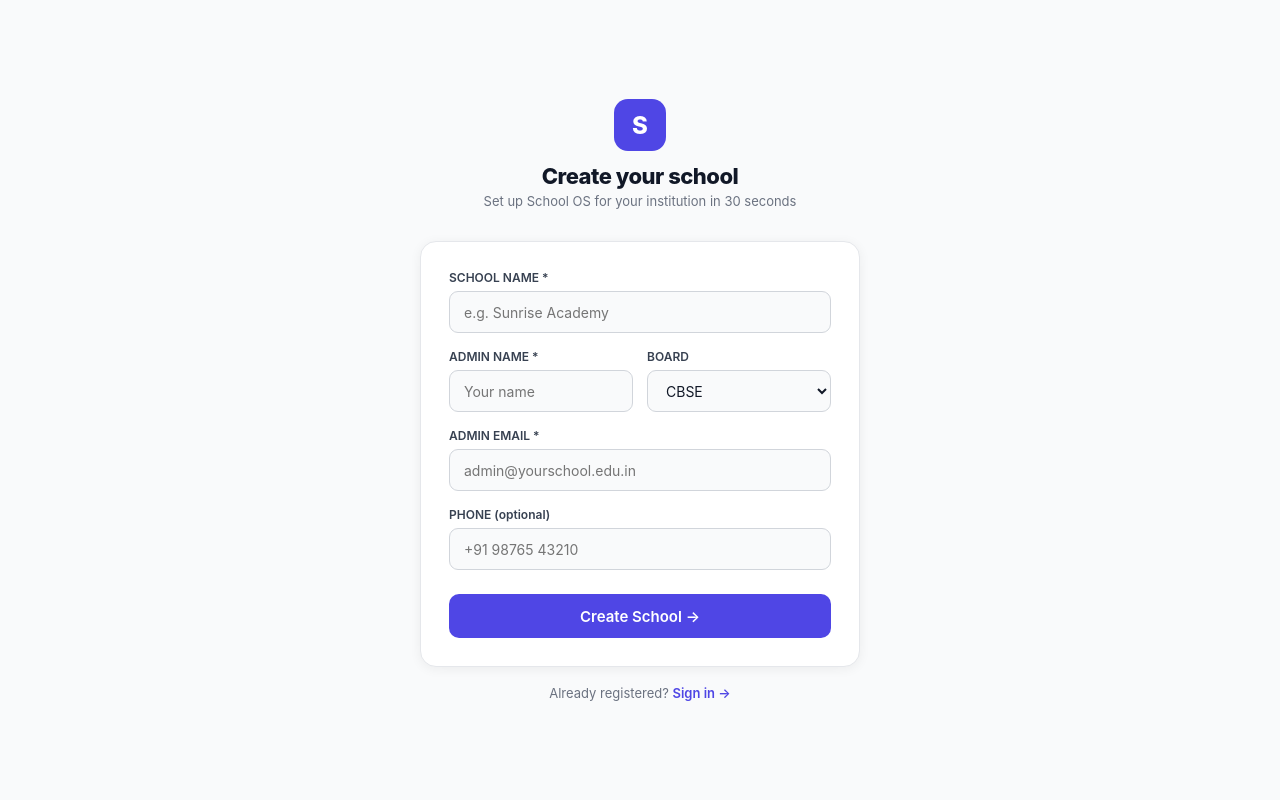
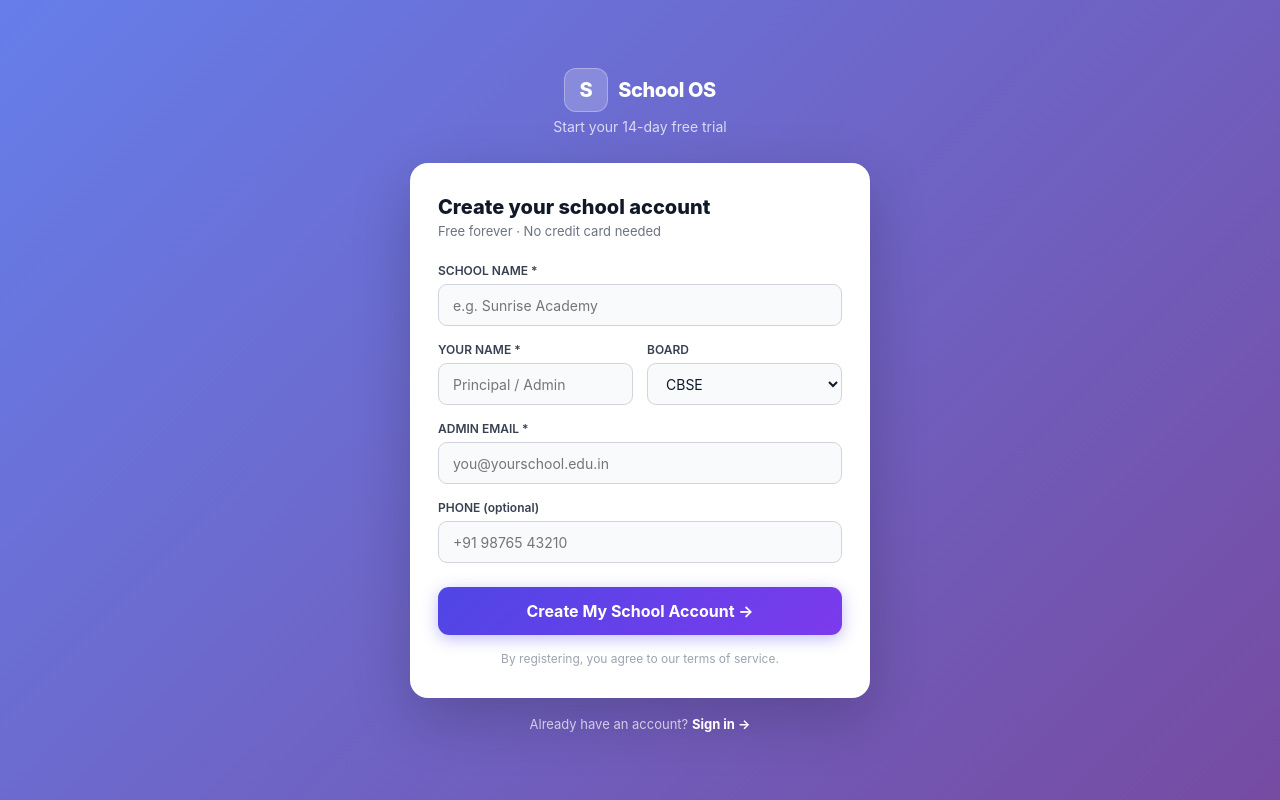
Before and after one commit to PranixQuick/School-OS, a Next.js app: page /register in a window 1280 px wide. Built offline with nearby package versions, Linux system fonts and the light colour scheme.

Commit message:
Update page.tsx

```diff
--- a/app/register/page.tsx
+++ b/app/register/page.tsx
@@ -5,33 +5,54 @@ import { useRouter } from 'next/navigation';
 
 export default function RegisterPage() {
   const router = useRouter();
+  const [step, setStep] = useState<'form' | 'creating' | 'done'>('form');
   const [form, setForm] = useState({
     school_name: '', admin_email: '', admin_name: '',
     contact_phone: '', board: 'CBSE',
   });
-  const [loading, setLoading] = useState(false);
   const [error, setError] = useState('');
-  const [success, setSuccess] = useState<{ school: string; password: string } | null>(null);
+  const [schoolName, setSchoolName] = useState('');
 
   function set(k: keyof typeof form, v: string) { setForm(p => ({ ...p, [k]: v })); }
 
   async function handleRegister(e: FormEvent) {
     e.preventDefault();
-    setLoading(true); setError('');
+    setStep('creating'); setError('');
 
     try {
-      const res = await fetch('/api/schools/create', {
+      // Step 1: Create school
+      const createRes = await fetch('/api/schools/create', {
         method: 'POST',
         headers: { 'Content-Type': 'application/json' },
         body: JSON.stringify(form),
       });
-      const data = await res.json() as { error?: string; school?: { name: string }; login?: { password: string } };
+      const createData = await createRes.json() as { error?: string; school?: { name: string } };
 
-      if (!res.ok) { setError(data.error ?? 'Registration failed'); return; }
+      if (!createRes.ok) {
+        setError(createData.error ?? 'Registration failed');
+        setStep('form');
+        return;
+      }
 
-      setSuccess({ school: data.school?.name ?? form.school_name, password: data.login?.password ?? 'admin@123' });
-    } catch { setError('Network error. Please try again.');
-    } finally { setLoading(false); }
+      setSchoolName(createData.school?.name ?? form.school_name);
+
+      // Step 2: Auto-login
+      const loginRes = await fetch('/api/auth/login', {
+        method: 'POST',
+        headers: { 'Content-Type': 'application/json' },
+        body: JSON.stringify({ email: form.admin_email, password: 'admin@123' }),
+      });
+
+      if (loginRes.ok) {
+        setStep('done');
+        setTimeout(() => router.push('/dashboard'), 1800);
+      } else {
+        setStep('done'); // still show success, manual login
+      }
+    } catch {
+      setError('Network error. Please try again.');
+      setStep('form');
+    }
   }
 
   const inputStyle = {
@@ -42,70 +63,99 @@ export default function RegisterPage() {
   const labelStyle = { display: 'block', fontSize: 12, fontWeight: 600, color: '#374151', marginBottom: 6 } as const;
 
   return (
-    <div style={{ minHeight: '100vh', background: '#F9FAFB', display: 'flex', alignItems: 'center', justifyContent: 'center', fontFamily: '-apple-system, BlinkMacSystemFont, "Segoe UI", sans-serif', padding: '24px' }}>
-      <div style={{ width: '100%', maxWidth: 440 }}>
+    <div style={{ minHeight: '100vh', background: 'linear-gradient(135deg, #667eea 0%, #764ba2 100%)', display: 'flex', alignItems: 'center', justifyContent: 'center', fontFamily: '-apple-system, BlinkMacSystemFont, "Segoe UI", sans-serif', padding: 24 }}>
+      <div style={{ width: '100%', maxWidth: 460 }}>
 
-        <div style={{ textAlign: 'center', marginBottom: 32 }}>
-          <div style={{ width: 52, height: 52, borderRadius: 14, background: '#4F46E5', display: 'flex', alignItems: 'center', justifyContent: 'center', margin: '0 auto 12px', fontSize: 24, fontWeight: 800, color: '#fff' }}>S</div>
-          <div style={{ fontSize: 22, fontWeight: 800, color: '#111827', letterSpacing: '-0.5px' }}>Create your school</div>
-          <div style={{ fontSize: 13, color: '#6B7280', marginTop: 4 }}>Set up School OS for your institution in 30 seconds</div>
+        {/* Logo */}
+        <div style={{ textAlign: 'center', marginBottom: 28 }}>
+          <a href="/" style={{ display: 'inline-flex', alignItems: 'center', gap: 10, textDecoration: 'none' }}>
+            <div style={{ width: 44, height: 44, borderRadius: 12, background: 'rgba(255,255,255,0.2)', border: '1px solid rgba(255,255,255,0.3)', display: 'flex', alignItems: 'center', justifyContent: 'center', fontSize: 20, fontWeight: 800, color: '#fff' }}>S</div>
+            <span style={{ fontSize: 20, fontWeight: 800, color: '#fff', letterSpacing: '-0.4px' }}>School OS</span>
+          </a>
+          <div style={{ fontSize: 14, color: 'rgba(255,255,255,0.75)', marginTop: 6 }}>Start your 14-day free trial</div>
         </div>
 
-        <div style={{ background: '#fff', borderRadius: 16, border: '1px solid #E5E7EB', padding: '28px', boxShadow: '0 2px 12px rgba(0,0,0,0.06)' }}>
+        {/* Card */}
+        <div style={{ background: '#fff', borderRadius: 18, padding: '32px 28px', boxShadow: '0 20px 60px rgba(0,0,0,0.2)' }}>
 
-          {success ? (
-            <div style={{ textAlign: 'center' }}>
-              <div style={{ width: 56, height: 56, borderRadius: '50%', background: '#DCFCE7', display: 'flex', alignItems: 'center', justifyContent: 'center', margin: '0 auto 16px', fontSize: 26 }}>✓</div>
-              <div style={{ fontSize: 18, fontWeight: 700, color: '#111827', marginBottom: 8 }}>{success.school} is ready!</div>
-              <div style={{ fontSize: 14, color: '#6B7280', marginBottom: 20 }}>Your school has been created and configured with demo data.</div>
-              <div style={{ background: '#F0FDF4', border: '1px solid #BBF7D0', borderRadius: 10, padding: '14px 16px', fontSize: 13, color: '#374151', marginBottom: 20, textAlign: 'left' }}>
-                <strong>Login credentials:</strong><br />
+          {step === 'creating' && (
+            <div style={{ textAlign: 'center', padding: '40px 0' }}>
+              <style>{`@keyframes spin{to{transform:rotate(360deg)}}`}</style>
+              <div style={{ width: 48, height: 48, border: '4px solid #E5E7EB', borderTop: '4px solid #4F46E5', borderRadius: '50%', animation: 'spin 0.8s linear infinite', margin: '0 auto 20px' }} />
+              <div style={{ fontWeight: 700, fontSize: 17, color: '#111827', marginBottom: 6 }}>Setting up your school...</div>
+              <div style={{ fontSize: 13, color: '#9CA3AF' }}>Creating account, loading demo data, configuring AI</div>
+            </div>
+          )}
+
+          {step === 'done' && (
+            <div style={{ textAlign: 'center', padding: '20px 0' }}>
+              <div style={{ width: 60, height: 60, borderRadius: '50%', background: '#DCFCE7', display: 'flex', alignItems: 'center', justifyContent: 'center', margin: '0 auto 16px', fontSize: 28 }}>✓</div>
+              <div style={{ fontSize: 20, fontWeight: 800, color: '#111827', marginBottom: 6 }}>{schoolName} is ready!</div>
+              <div style={{ fontSize: 14, color: '#6B7280', marginBottom: 24, lineHeight: 1.6 }}>
+                Your school is configured with demo data.<br />Logging you in automatically...
+              </div>
+              <div style={{ background: '#F0FDF4', border: '1px solid #BBF7D0', borderRadius: 10, padding: '12px 16px', fontSize: 13, color: '#374151', textAlign: 'left', marginBottom: 20 }}>
+                <strong>Your login:</strong><br />
                 Email: {form.admin_email}<br />
-                Password: {success.password}
+                Password: admin@123
               </div>
-              <button onClick={() => router.push('/login')} style={{ width: '100%', height: 44, borderRadius: 10, border: 'none', background: '#4F46E5', color: '#fff', fontSize: 15, fontWeight: 600, cursor: 'pointer', fontFamily: 'inherit' }}>
-                Go to Login →
-              </button>
+              <div style={{ fontSize: 12, color: '#9CA3AF' }}>Redirecting to dashboard...</div>
             </div>
-          ) : (
+          )}
+
+          {step === 'form' && (
             <>
-              {error && <div style={{ background: '#FEF2F2', border: '1px solid #FECACA', borderRadius: 8, padding: '10px 14px', fontSize: 13, color: '#991B1B', marginBottom: 18 }}>{error}</div>}
+              <div style={{ fontWeight: 800, fontSize: 20, color: '#111827', marginBottom: 4 }}>Create your school account</div>
+              <div style={{ fontSize: 13, color: '#6B7280', marginBottom: 24 }}>Free forever · No credit card needed</div>
+
+              {error && (
+                <div style={{ background: '#FEF2F2', border: '1px solid #FECACA', borderRadius: 8, padding: '10px 14px', fontSize: 13, color: '#991B1B', marginBottom: 18 }}>{error}</div>
+              )}
 
               <form onSubmit={handleRegister}>
                 <div style={{ marginBottom: 16 }}>
                   <label style={labelStyle}>SCHOOL NAME *</label>
                   <input required style={inputStyle} value={form.school_name} onChange={e => set('school_name', e.target.value)} placeholder="e.g. Sunrise Academy" />
                 </div>
+
                 <div style={{ display: 'grid', gridTemplateColumns: '1fr 1fr', gap: 14, marginBottom: 16 }}>
                   <div>
-                    <label style={labelStyle}>ADMIN NAME *</label>
-                    <input required style={inputStyle} value={form.admin_name} onChange={e => set('admin_name', e.target.value)} placeholder="Your name" />
+                    <label style={labelStyle}>YOUR NAME *</label>
+                    <input required style={inputStyle} value={form.admin_name} onChange={e => set('admin_name', e.target.value)} placeholder="Principal / Admin" />
                   </div>
                   <div>
                     <label style={labelStyle}>BOARD</label>
                     <select style={inputStyle} value={form.board} onChange={e => set('board', e.target.value)}>
-                      {['CBSE','ICSE','IB','State','Cambridge'].map(b => <option key={b} value={b}>{b}</option>)}
+                      {['CBSE', 'ICSE', 'IB', 'State', 'Cambridge'].map(b => <option key={b} value={b}>{b}</option>)}
                     </select>
                   </div>
                 </div>
+
                 <div style={{ marginBottom: 16 }}>
                   <label style={labelStyle}>ADMIN EMAIL *</label>
-                  <input required type="email" style={inputStyle} value={form.admin_email} onChange={e => set('admin_email', e.target.value)} placeholder="admin@yourschool.edu.in" />
+                  <input required type="email" style={inputStyle} value={form.admin_email} onChange={e => set('admin_email', e.target.value)} placeholder="you@yourschool.edu.in" />
                 </div>
+
                 <div style={{ marginBottom: 24 }}>
                   <label style={labelStyle}>PHONE (optional)</label>
                   <input style={inputStyle} value={form.contact_phone} onChange={e => set('contact_phone', e.target.value)} placeholder="+91 98765 43210" />
                 </div>
-                <button type="submit" disabled={loading} style={{ width: '100%', height: 44, borderRadius: 10, border: 'none', background: loading ? '#818CF8' : '#4F46E5', color: '#fff', fontSize: 15, fontWeight: 600, cursor: loading ? 'not-allowed' : 'pointer', fontFamily: 'inherit' }}>
-                  {loading ? 'Creating school...' : 'Create School →'}
+
+                <button type="submit" style={{ width: '100%', height: 48, borderRadius: 11, border: 'none', background: 'linear-gradient(135deg, #4F46E5, #7C3AED)', color: '#fff', fontSize: 16, fontWeight: 700, cursor: 'pointer', fontFamily: 'inherit', boxShadow: '0 4px 16px rgba(79,70,229,0.35)' }}>
+                  Create My School Account →
                 </button>
+
+                <div style={{ marginTop: 16, fontSize: 12, color: '#9CA3AF', textAlign: 'center' }}>
+                  By registering, you agree to our terms of service.
+                </div>
               </form>
             </>
           )}
         </div>
 
-        <div style={{ textAlign: 'center', marginTop: 18, fontSize: 13, color: '#6B7280' }}>
-          Already registered? <a href="/login" style={{ color: '#4F46E5', fontWeight: 600, textDecoration: 'none' }}>Sign in →</a>
+        <div style={{ textAlign: 'center', marginTop: 18, fontSize: 13, color: 'rgba(255,255,255,0.7)' }}>
+          Already have an account?{' '}
+          <a href="/login" style={{ color: '#fff', fontWeight: 700, textDecoration: 'none' }}>Sign in →</a>
         </div>
       </div>
     </div>
```
